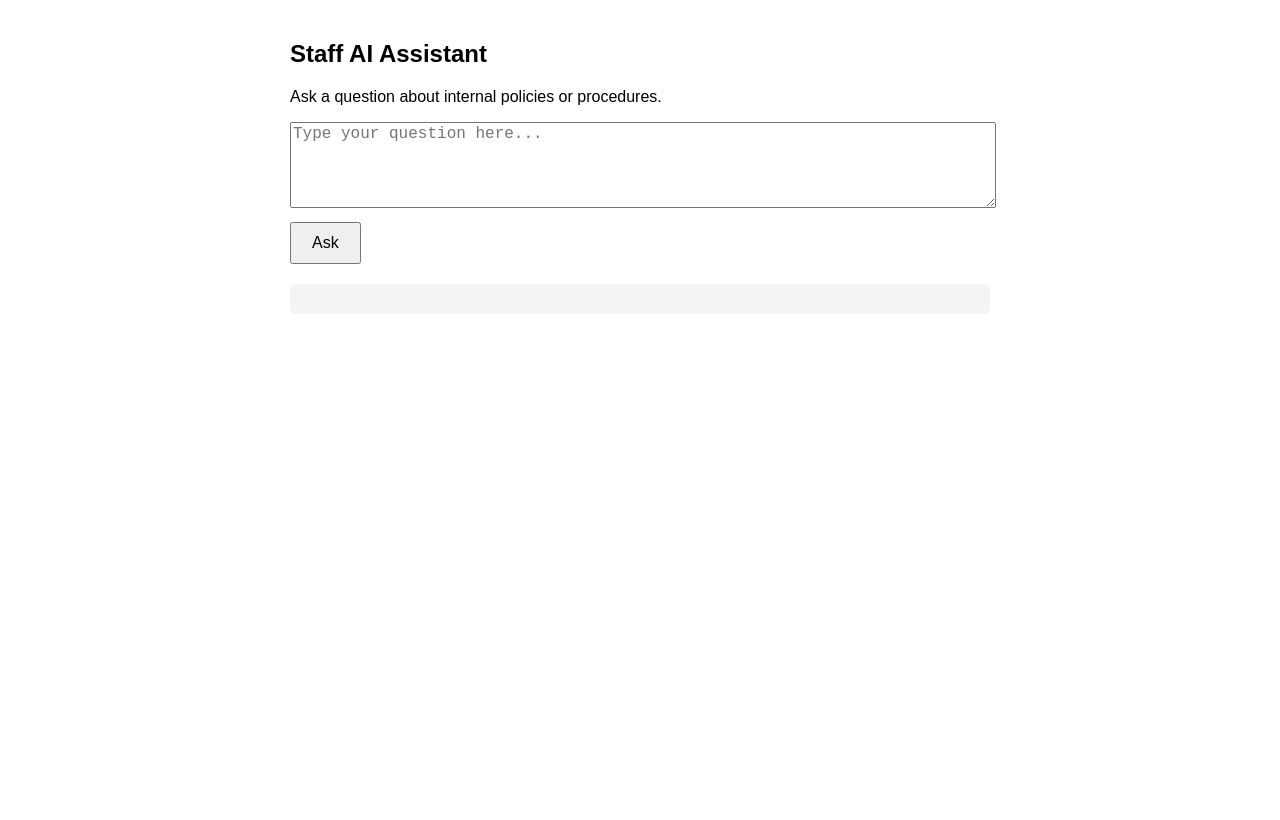
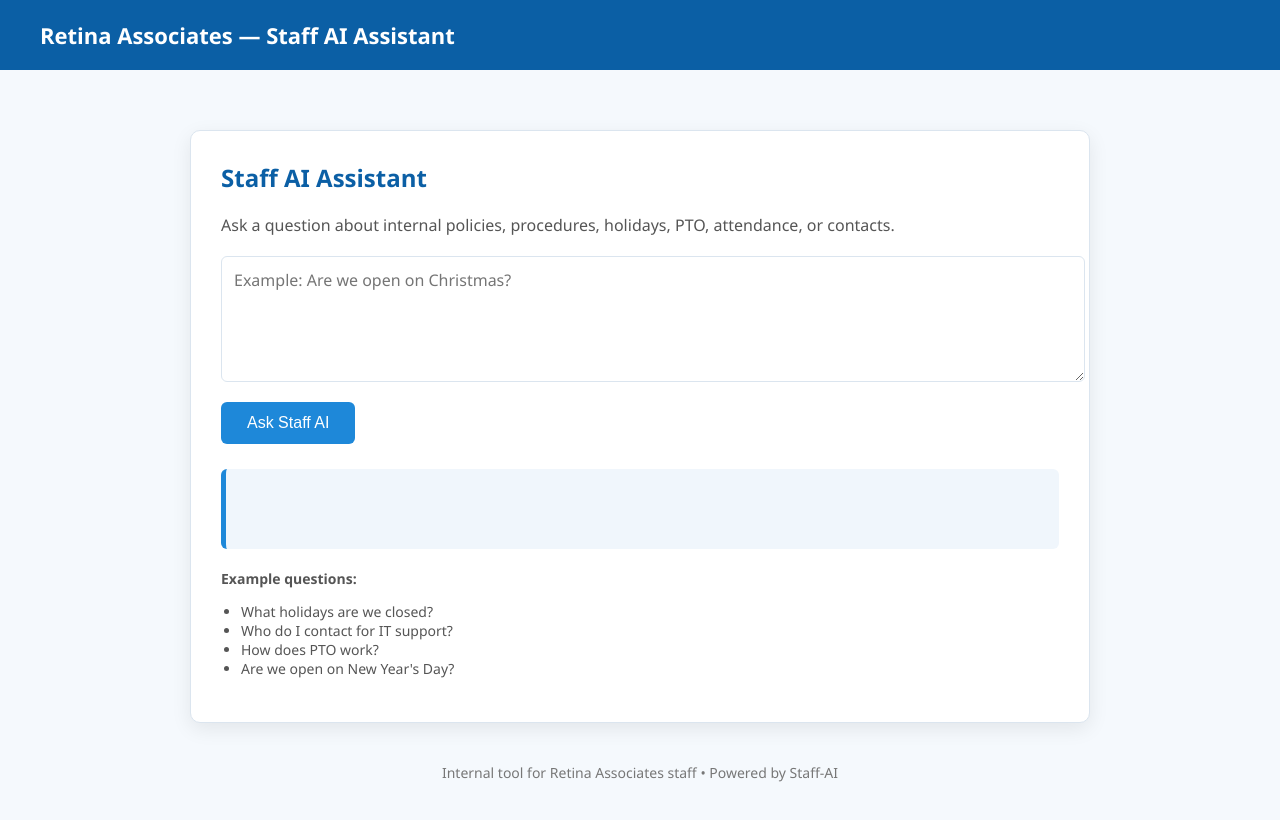
Before and after one commit to abigailkeene/Staff-AI, a website: page index.html in a window 1280 px wide. Drawn offline with Linux system fonts and the light colour scheme.

Commit message:
Revamp Staff AI Assistant interface and functionality

```diff
--- a/index.html
+++ b/index.html
@@ -2,41 +2,150 @@
 <html lang="en">
 <head>
   <meta charset="UTF-8" />
-  <title>Staff AI Assistant</title>
+  <title>Staff AI Assistant — Retina Associates</title>
+
+  <meta name="viewport" content="width=device-width, initial-scale=1.0"/>
+
   <style>
+    :root {
+      --retina-blue: #0b5fa5;
+      --retina-light-blue: #1e88d9;
+      --background: #f5f9fd;
+      --card-bg: #ffffff;
+      --text-dark: #1a1a1a;
+      --border: #dbe5ef;
+    }
+
     body {
-      font-family: Arial, sans-serif;
-      max-width: 700px;
+      margin: 0;
+      font-family: "Segoe UI", Arial, sans-serif;
+      background: var(--background);
+      color: var(--text-dark);
+    }
+
+    header {
+      background: var(--retina-blue);
+      color: white;
+      padding: 20px 40px;
+      font-size: 22px;
+      font-weight: 600;
+    }
+
+    .container {
+      max-width: 900px;
       margin: 40px auto;
+      padding: 20px;
     }
+
+    .card {
+      background: var(--card-bg);
+      border-radius: 10px;
+      box-shadow: 0 6px 20px rgba(0,0,0,0.08);
+      padding: 30px;
+      border: 1px solid var(--border);
+    }
+
+    h2 {
+      margin-top: 0;
+      color: var(--retina-blue);
+    }
+
+    .subtitle {
+      color: #555;
+      margin-bottom: 20px;
+    }
+
     textarea {
       width: 100%;
-      height: 80px;
+      height: 100px;
+      padding: 12px;
       font-size: 16px;
+      border-radius: 6px;
+      border: 1px solid var(--border);
+      resize: vertical;
+      font-family: inherit;
     }
+
     button {
-      margin-top: 10px;
-      padding: 10px 20px;
+      background: var(--retina-light-blue);
+      color: white;
+      border: none;
+      padding: 12px 26px;
+      border-radius: 6px;
       font-size: 16px;
+      cursor: pointer;
+      margin-top: 15px;
+      transition: background 0.2s;
     }
+
+    button:hover {
+      background: var(--retina-blue);
+    }
+
     #answer {
+      margin-top: 25px;
+      padding: 20px;
+      background: #f0f6fc;
+      border-radius: 6px;
+      border-left: 5px solid var(--retina-light-blue);
+      min-height: 40px;
+      white-space: pre-wrap;
+    }
+
+    .footer {
+      text-align: center;
+      margin-top: 40px;
+      color: #777;
+      font-size: 14px;
+    }
+
+    .examples {
       margin-top: 20px;
-      padding: 15px;
-      background: #f4f4f4;
-      border-radius: 5px;
+      font-size: 14px;
+      color: #555;
+    }
+
+    .examples ul {
+      padding-left: 20px;
     }
   </style>
 </head>
+
 <body>
 
+<header>
+  Retina Associates — Staff AI Assistant
+</header>
+
+<div class="container">
+  <div class="card">
     <h2>Staff AI Assistant</h2>
-  <p>Ask a question about internal policies or procedures.</p>
+    <p class="subtitle">
+      Ask a question about internal policies, procedures, holidays, PTO, attendance, or contacts.
+    </p>
 
-  <textarea id="question" placeholder="Type your question here..."></textarea>
+    <textarea id="question" placeholder="Example: Are we open on Christmas?"></textarea>
+
     <br />
-  <button onclick="askAI()">Ask</button>
+    <button onclick="askAI()">Ask Staff AI</button>
 
     <div id="answer"></div>
+
+    <div class="examples">
+      <strong>Example questions:</strong>
+      <ul>
+        <li>What holidays are we closed?</li>
+        <li>Who do I contact for IT support?</li>
+        <li>How does PTO work?</li>
+        <li>Are we open on New Year's Day?</li>
+      </ul>
+    </div>
+  </div>
+
+  <div class="footer">
+    Internal tool for Retina Associates staff • Powered by Staff-AI
+  </div>
+</div>
 
 <script>
   async function askAI() {
@@ -58,9 +167,9 @@
       });
 
       const data = await response.json();
-        answerDiv.innerText = data.answer || "No response.";
+      answerDiv.innerText = data.answer || "No response received.";
     } catch (error) {
-        answerDiv.innerText = "Error connecting to the AI service.";
+      answerDiv.innerText = "Unable to connect to the Staff AI service. Please try again later.";
     }
   }
 </script>
```
Lines whose indentation alone changed are shown as unchanged.
